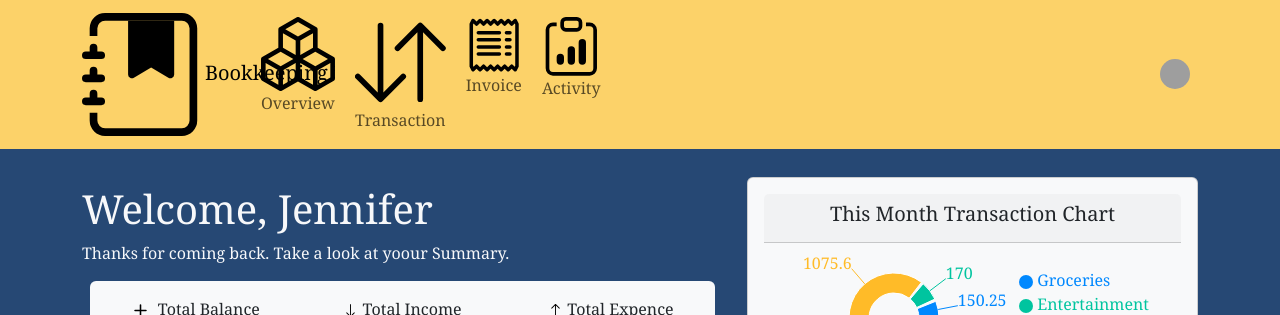
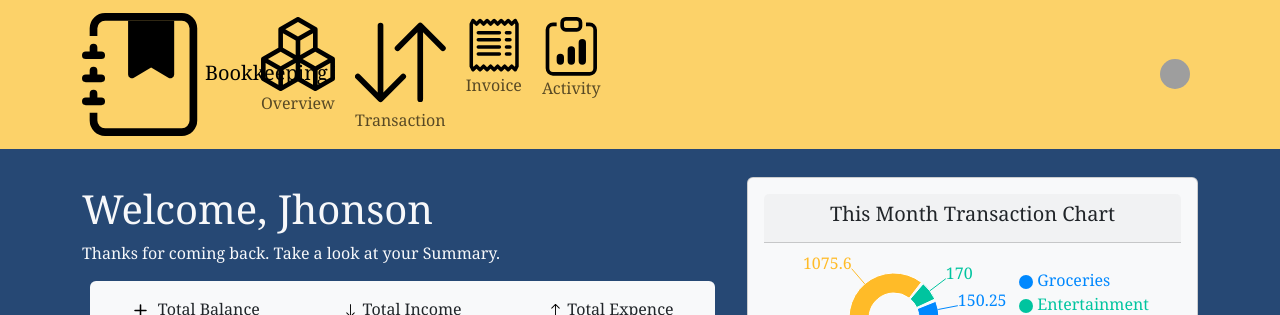
Before and after one commit to saud-ansari/BookKeeping, a React (Create React App) app: page / in a window 1280 px wide. Shown: the top 315 px of the page. Built offline with nearby package versions, Linux system fonts and the light colour scheme; grey boxes are pictures that could not be loaded.

Commit message:
fixed bugs

```diff
--- a/public/index.html
+++ b/public/index.html
@@ -26,7 +26,7 @@
       work correctly both with client-side routing and a non-root public URL.
       Learn how to configure a non-root public URL by running `npm run build`.
     -->
-    <title>React App</title>
+    <title>Bookkeeping</title>
   </head>
   <body>
     <noscript>You need to enable JavaScript to run this app.</noscript>
--- a/src/Components/Data/Transaction.js
+++ b/src/Components/Data/Transaction.js
@@ -15,7 +15,7 @@ const transactions = [
         description: "Movie tickets",
         fromTo: "Cineplex",
         date: "2025-01-11",
-        amount: "170.00",
+        amount: "₹170.00",
     },
     {
         id: "TXN003",
--- a/src/Components/FooterComponent/Footer.js
+++ b/src/Components/FooterComponent/Footer.js
@@ -2,7 +2,7 @@
 import React from 'react';
 import { Container, Row, Col } from 'react-bootstrap';
 import './Footer.css';
-import { Collection, Facebook, Instagram, JournalBookmarkFill, Linkedin, Twitter } from 'react-bootstrap-icons';
+import { Facebook, Instagram, JournalBookmarkFill, Linkedin, Twitter } from 'react-bootstrap-icons';
 
 const Footer = () => (
   <footer className="py-4 border-top" >
--- a/src/Components/SummaryCard/Summary.js
+++ b/src/Components/SummaryCard/Summary.js
@@ -7,8 +7,8 @@ const Summary = () => {
     return (
         <>
             <div className='my-3'>
-            <h1>Welcome, Jennifer</h1>
-            <p>Thanks for coming back. Take a look at yoour Summary.</p>
+            <h1>Welcome, Jhonson</h1>
+            <p>Thanks for coming back. Take a look at your Summary.</p>
             <Row className='text-center bg-light rounded py-3 m-2'>
                 <Col xs={12} lg={4} className='rightBorder px-3'>
                 <Plus size={25} className='text-primary'/> Total Balance
```
